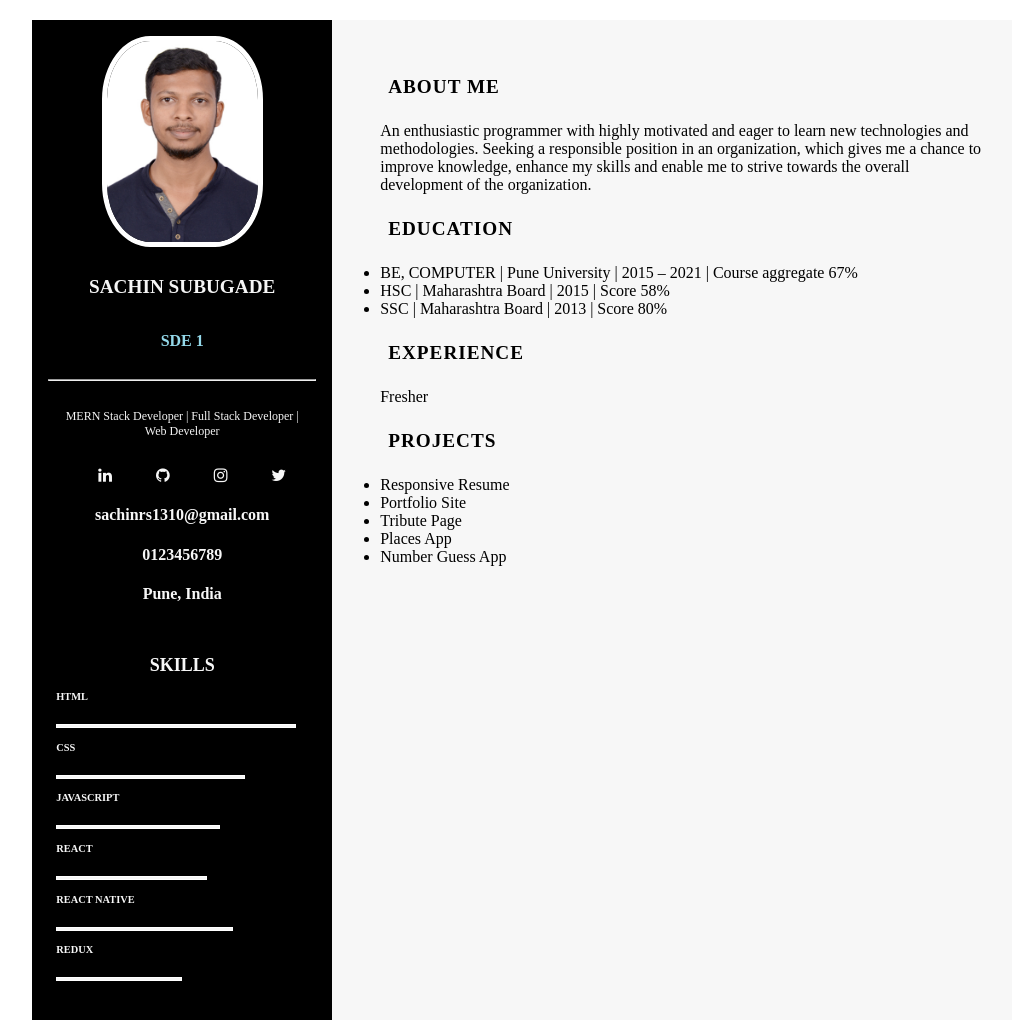
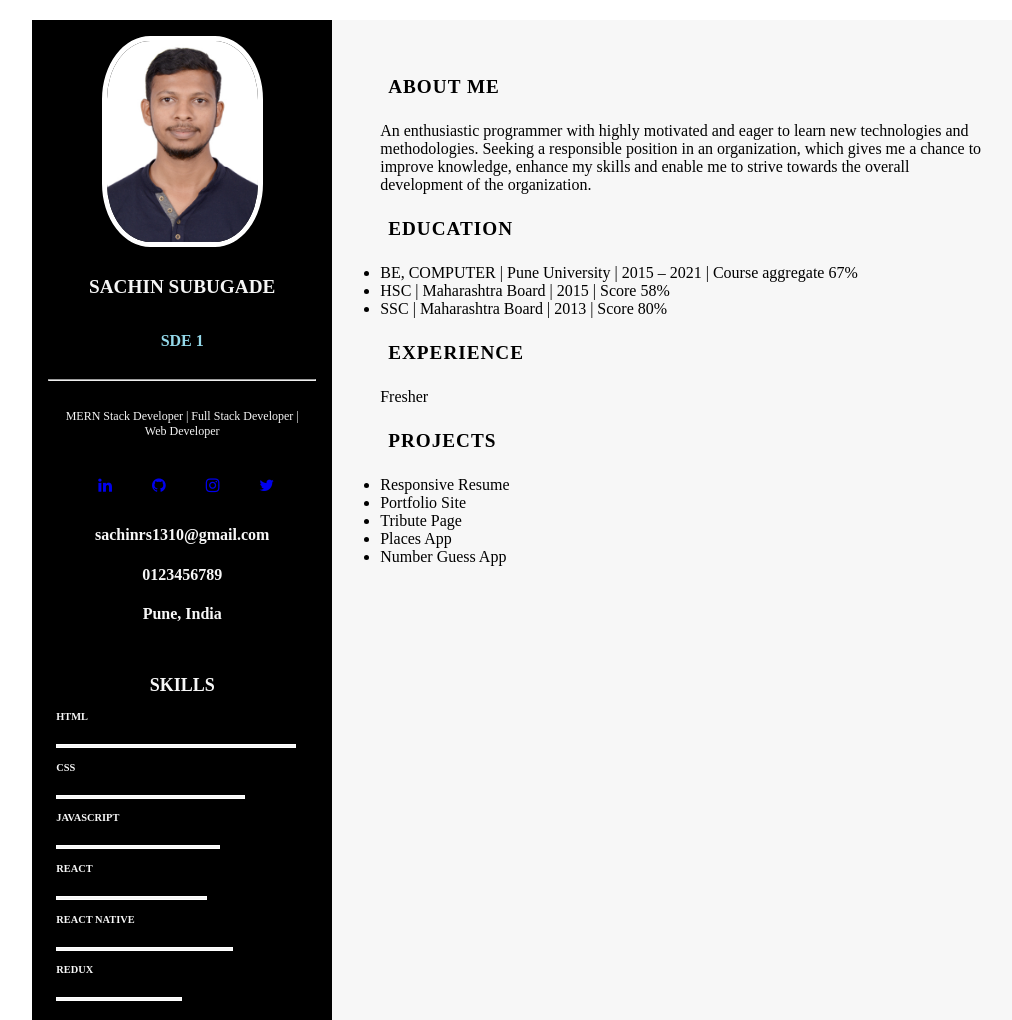
Before and after one commit to sachinsubugade/ResponsiveResume, a plain HTML site: page index.html in a window 1280 px wide. Shown: the top 1020 px of the page, without its empty margins (39-1051 px from the left). Drawn offline with Linux system fonts and the light colour scheme.

Commit message:
updated files

```diff
--- a/index.html
+++ b/index.html
@@ -28,20 +28,37 @@
                 <div class="contact-info">
                     <div class="contact-item">
                         <div class="social-media">
-                            <a class="icons" href="https://www.linkedin.com/in/sachin-subugade-9207b916b/">
+                            <!-- <a class="icons" href="https://www.linkedin.com/in/sachin-subugade-9207b916b/">
                                 <i class="fa fa-linkedin "></i></a>
                             <a class="icons" href="https://github.com/sachinsubugade">
                                 <i class="fa fa-github"></i></a>
                             <a class="icons" href="https://www.instagram.com/__mesachin_/">
                                 <i class="fa fa-instagram "></i></a>
-                            <a class="icons" href="">
-                                <i class="fa fa-twitter"></i></a>
+                            <a class="icons" href="https://twitter.com/sachin_subugade">
+                                <i class="fa fa-twitter"></i></a> -->
+                            <li class="icons">
+                                <a href="https://www.linkedin.com/in/sachin-subugade-9207b916b/">
+                                    <i class="fa fa-linkedin "></i></a>
+                            </li>
+                            <li class="icons"><a href="https://github.com/sachinsubugade">
+                                    <i class="fa fa-github"></i></a>
+                            </li>
+                            <li class="icons"><a href="https://www.instagram.com/__mesachin_/">
+                                    <i class="fa fa-instagram "></i></a></li>
+                            <li class="icons">
+                                <a href="https://twitter.com/sachin_subugade">
+                                    <i class="fa fa-twitter"></i></a>
+                            </li>
                         </div>
-                    </div>
-                    <div class="personal-details">
-                        <h4>sachinrs1310@gmail.com</h4>
-                        <h4>0123456789</h4>
-                        <h4>Pune, India</h4>
+
+                        <div class="personal-details">
+                            <!-- <li class="icons"><i class="fa fa-twitter"></i></li>
+                            <li class="icons"><i class="fa fa-twitter"></i></li>
+                            <li class="icons"><i class="fa fa-twitter"></i></li> -->
+                            <h4>sachinrs1310@gmail.com</h4>
+                            <h4>0123456789</h4>
+                            <h4>Pune, India</h4>
+                        </div>
                     </div>
                     <div class="skills">
                         <h2 style="color: #f7f7f7;">Skills</h2>
--- a/style.css
+++ b/style.css
@@ -56,6 +56,7 @@ p.description {
 }
 .social-media {
   margin: 10px;
+  display: inline-flex;
 }
 
 .icons {
```
